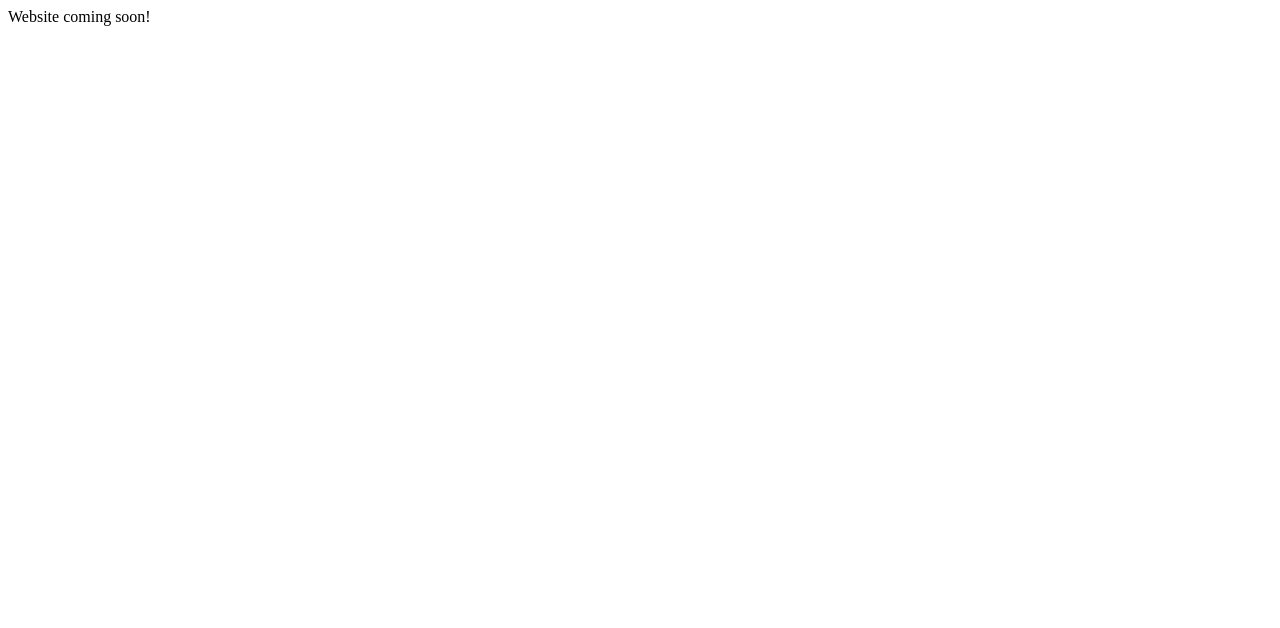
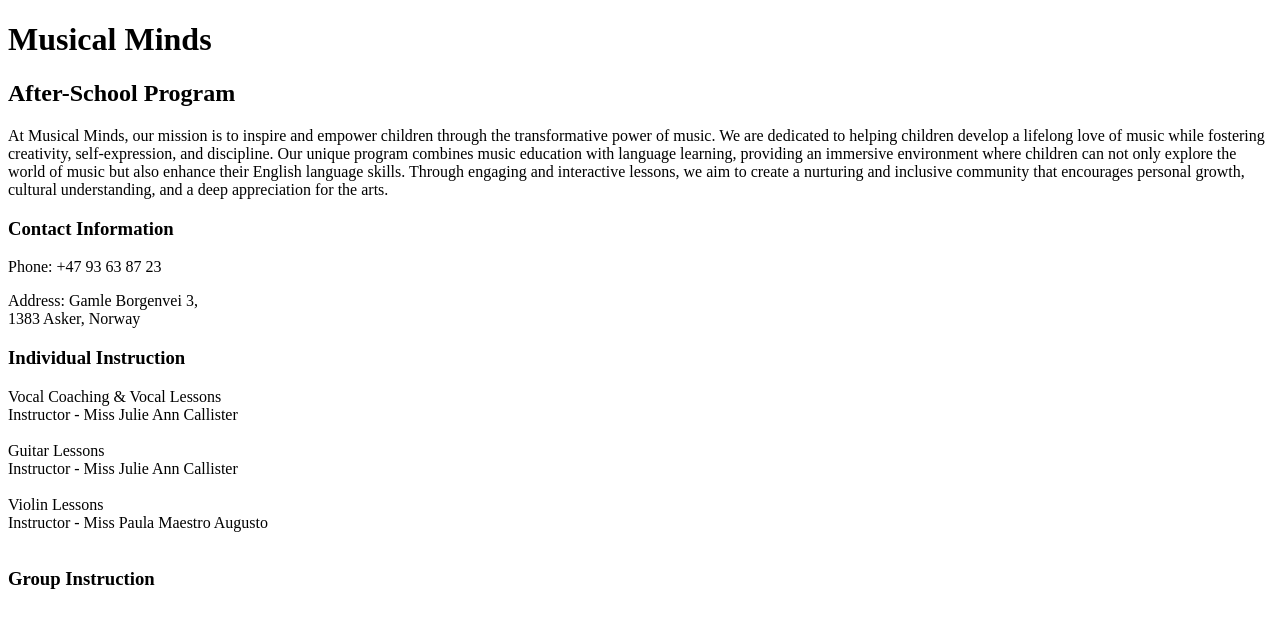
Before and after one commit to MusicalMinds/MusicalMinds.github.io, a plain HTML site: page index.html in a window 1280 px wide. Drawn offline with Linux system fonts and the light colour scheme.

Commit message:
Update index.html

```diff
--- a/index.html
+++ b/index.html
@@ -1,9 +1,26 @@
 <!doctype html>
 <html>
   <head>
-    <title>Musical Minds</title>
+    <title>Musical Minds After-School Program in Asker, Norway</title>
   </head>
   <body>
-    Website coming soon!
+    <h1>Musical Minds</h1>
+    <h2>After-School Program</h2>
+    <p>At Musical Minds, our mission is to inspire and empower children through the transformative power of music. We are dedicated to helping children develop a lifelong love of music while fostering creativity, self-expression, and discipline. Our unique program combines music education with language learning, providing an immersive environment where children can not only explore the world of music but also enhance their English language skills. Through engaging and interactive lessons, we aim to create a nurturing and inclusive community that encourages personal growth, cultural understanding, and a deep appreciation for the arts.</p>
+    <h3>Contact Information</h3>
+    <p>Phone: +47 93 63 87 23</p>
+    <p>Address: Gamle Borgenvei 3,<br>1383 Asker, Norway</p>
+    <h3>Individual Instruction</h3>
+    <p>Vocal Coaching & Vocal Lessons <br>
+Instructor - Miss Julie Ann Callister<br><br>
+
+Guitar Lessons<br>
+Instructor - Miss Julie Ann Callister<br><br>
+
+Violin Lessons<br>
+Instructor - Miss Paula Maestro Augusto<br><br>
+
+</p>
+    <h3>Group Instruction</h3>
   </body>
 </html>
```
